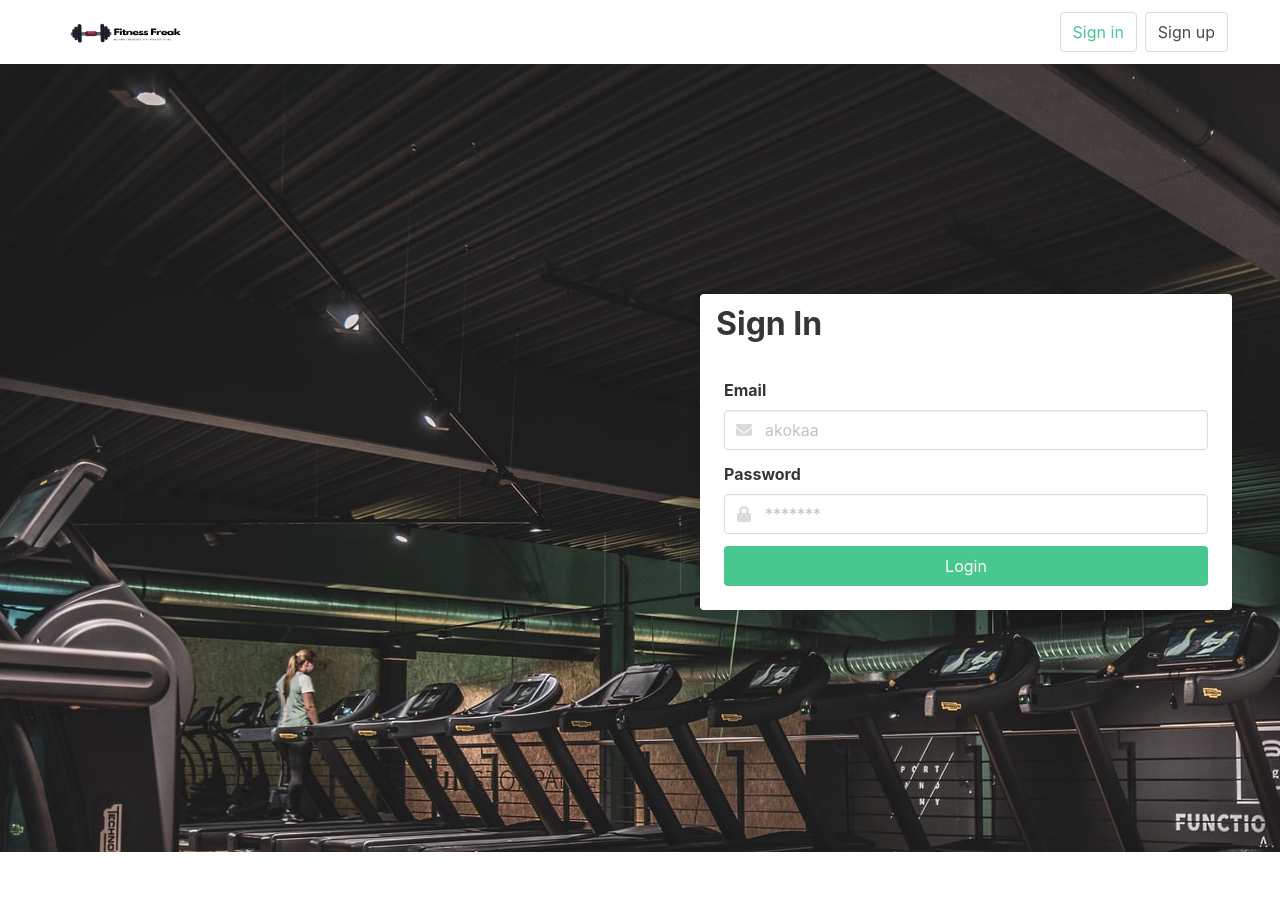
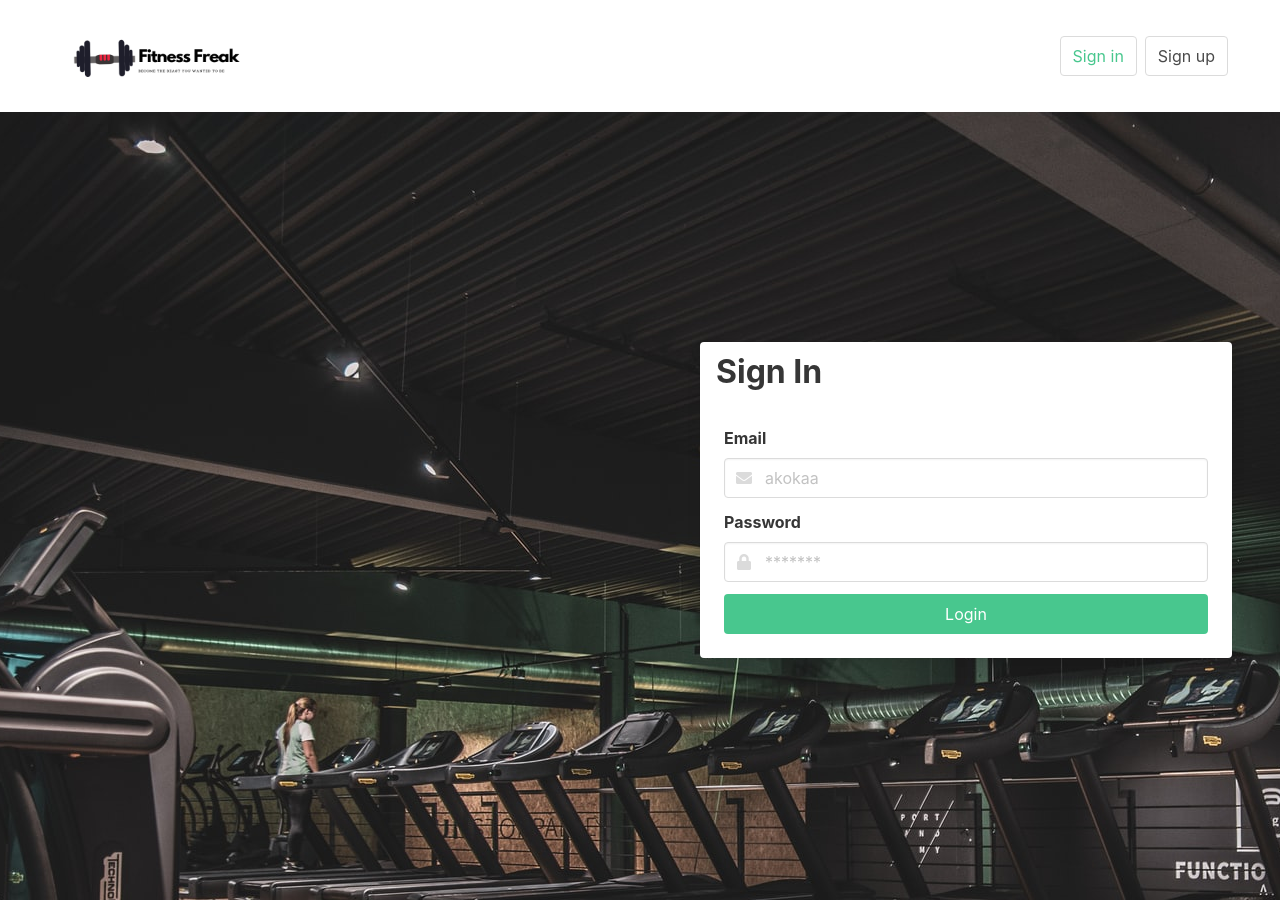
Before and after one commit to akshaykoka/Exercise-App, a Vue app in the folder client/: page /login in a window 1280 px wide. Before the commit the page ends 852 px from the top, so only its background shows below. Built offline with nearby package versions, Linux system fonts and the light colour scheme.

Commit message:
new post static files

```diff
--- a/client/src/components/Nav.vue
+++ b/client/src/components/Nav.vue
@@ -4,7 +4,7 @@
       <div class="container">
         <div class="navbar-brand">
           <a href="/" class="navbar-item">
-            <img :src="image" width="120" height="56" />
+            <img :src="image" width="180" height="84" />
           </a>
         </div>
         <div class="navbar-menu">
@@ -105,6 +105,6 @@ export default {
   width: 100%;
 }
 .navbar-item img {
-  max-height: 3rem !important;
+  max-height: 6rem !important;
 }
 </style>
```
Also changed, not shown: 2 other files (tests, documents, lock files or other folders).
